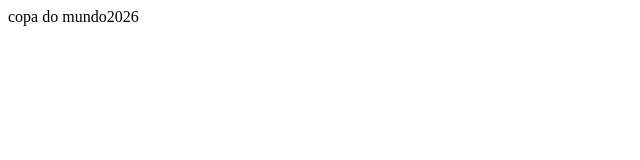
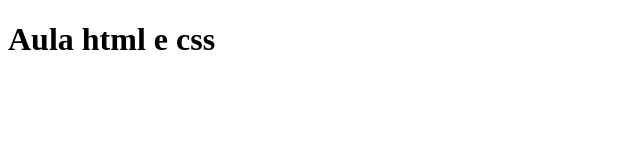
Before and after one commit to danilomormul-art/p-gina-web, a plain HTML site: page index.html in a window 1280 px wide. Shown: the whole page, without its empty margins (0-640 px from the left). Drawn offline with Linux system fonts and the light colour scheme.

Commit message:
Add files via upload

```diff
--- a/index.html
+++ b/index.html
@@ -1 +1,14 @@
-<p>copa do mundo2026</p>
+<!DOCTYPE html>
+<html lang="pt-br">
+
+<head>
+    <meta charset="UTF-8">
+    <meta name="viewport" content="width=device-width, initial-scale=1.0">
+    <title>Document</title>
+</head>
+
+<body>
+    <h1>Aula html e css</h1>
+</body>
+
+</html>
```
